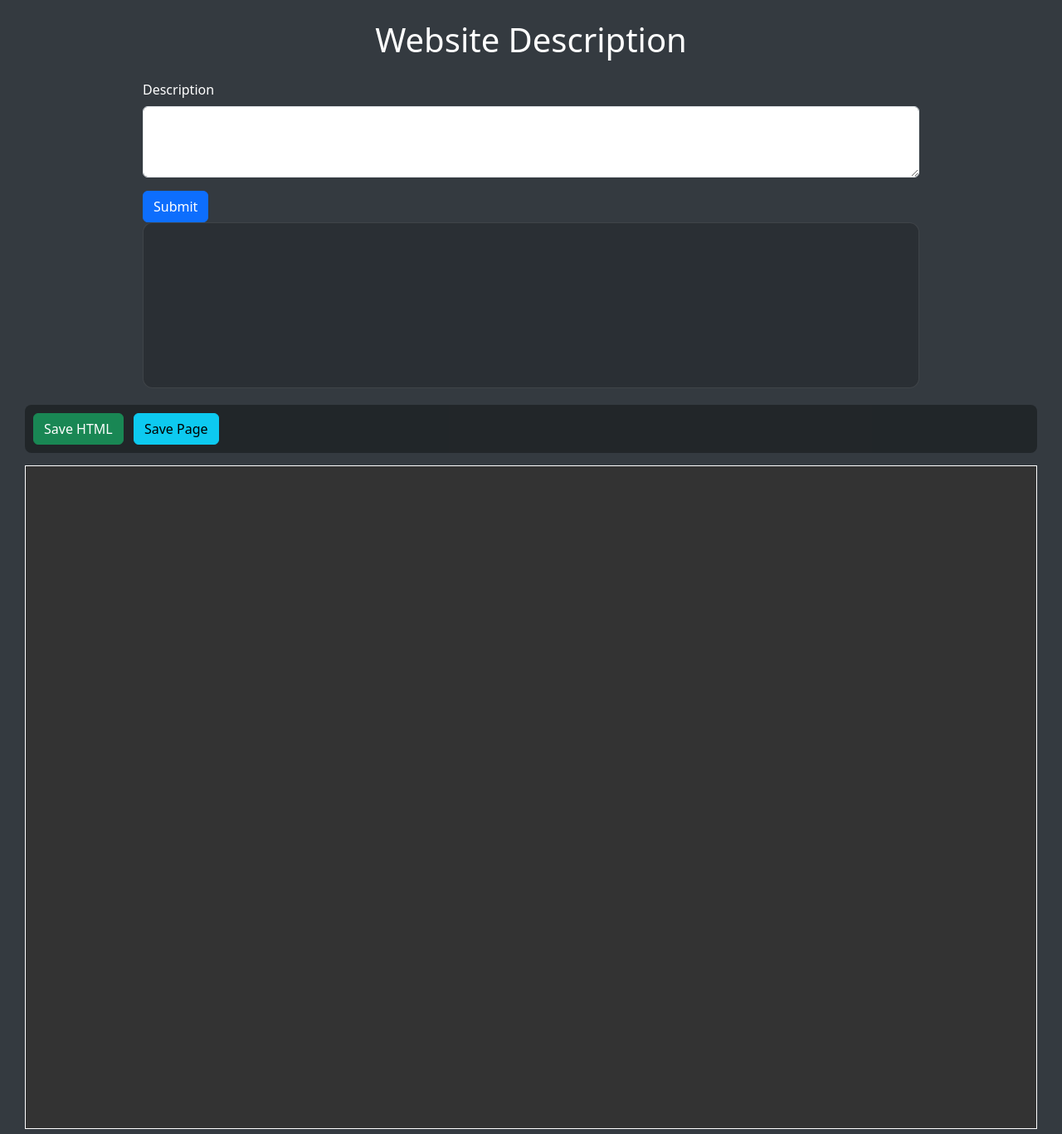
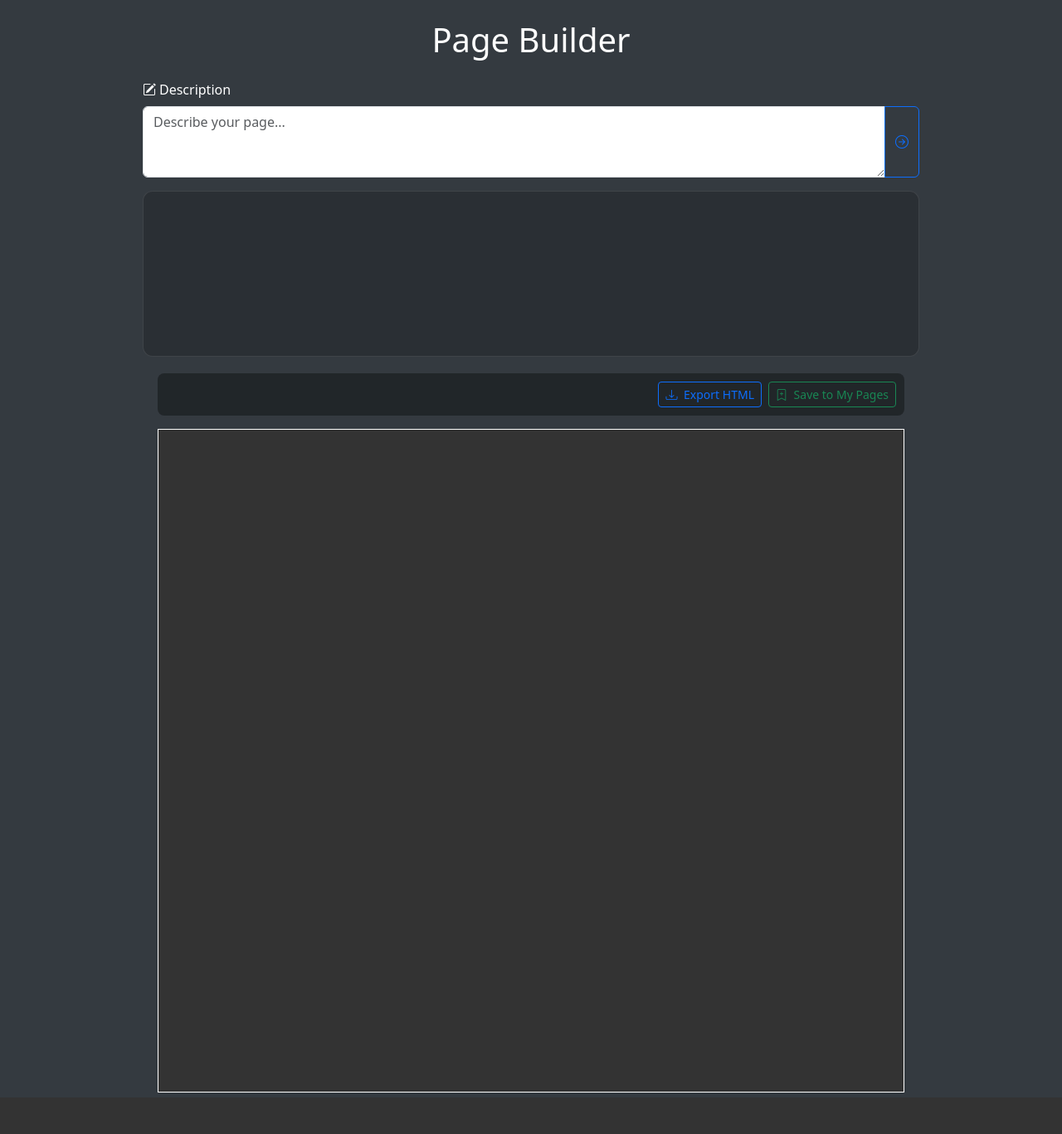
Before and after one commit to makeiteasierapps/AIToolKit, a Flask app: page /site_builder in a window 1280 px wide. Shown: the whole page at 83% size. After the commit the page ends 1323 px from the top, so only its background shows below. Run offline with Flask 3, Linux system fonts and the light colour scheme; some libraries are stand-ins or nearby versions.

Commit message:
better ui

```diff
--- a/templates/site_builder.html
+++ b/templates/site_builder.html
@@ -3,7 +3,7 @@
     <head>
         <meta charset="UTF-8" />
         <meta name="viewport" content="width=device-width, initial-scale=1.0" />
-        <title>Website Description</title>
+        <title>Page Builder</title>
         <link
             href="https://cdn.jsdelivr.net/npm/bootstrap@5.3.0-alpha3/dist/css/bootstrap.min.css"
             rel="stylesheet"
@@ -11,36 +11,59 @@
             crossorigin="anonymous"
         />
         <link href="/static/css/custom.css" rel="stylesheet" />
+        <link
+            rel="stylesheet"
+            href="https://cdn.jsdelivr.net/npm/bootstrap-icons@1.11.3/font/bootstrap-icons.min.css"
+        />
     </head>
     <body>
         <div class="container">
-            <h1 class="text-center my-4">Website Description</h1>
-            <div class="mb-3">
-                <label for="website-description" class="form-label"
-                    >Description</label
-                >
+            <h1 class="text-center my-4">Page Builder</h1>
+            <div class="mb-3 position-relative">
+                <label for="website-description" class="form-label">
+                    <i class="bi bi-pencil-square me-1"></i>Description
+                </label>
+                <div class="input-group">
                     <textarea
                         class="form-control"
                         id="website-description"
                         rows="3"
                         required
+                        placeholder="Describe your page..."
                     ></textarea>
+                    <button
+                        id="submit-description"
+                        class="btn btn-outline-primary"
+                        title="Generate"
+                    >
+                        <i class="bi bi-arrow-right-circle"></i>
+                    </button>
                 </div>
-            <button id="submit-description" class="btn btn-primary">
-                Submit
-            </button>
+            </div>
         </div>
 
         <div class="container">
             <div id="thumbnails-container"></div>
         </div>
 
-        <div id="preview-container">
-            <div class="action-buttons">
-                <button id="save-html" class="btn btn-success me-2">
-                    Save HTML
+        <div class="container" id="preview-container">
+            <div class="action-buttons d-flex justify-content-end gap-2 mb-3">
+                <button
+                    id="save-html"
+                    class="btn btn-outline-primary btn-sm"
+                    title="Download HTML"
+                >
+                    <i class="bi bi-download me-1"></i>
+                    Export HTML
                 </button>
-                <button id="save-page" class="btn btn-info">Save Page</button>
+                <button
+                    id="save-page"
+                    class="btn btn-outline-success btn-sm"
+                    title="Save to My Pages"
+                >
+                    <i class="bi bi-bookmark-plus me-1"></i>
+                    Save to My Pages
+                </button>
             </div>
 
             <div id="progress-overlay" class="d-none">
```
Also changed, not shown: 2 other files. Lines whose indentation alone changed are shown as unchanged.
